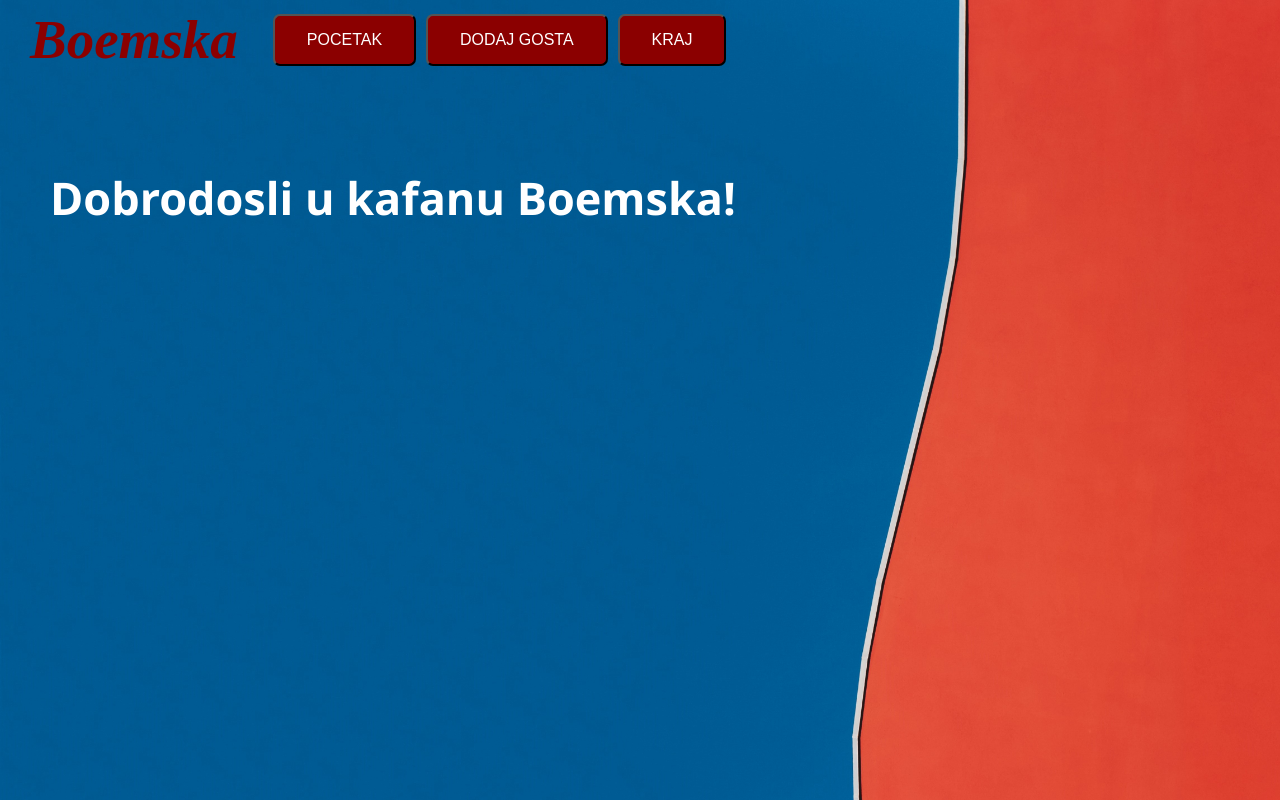
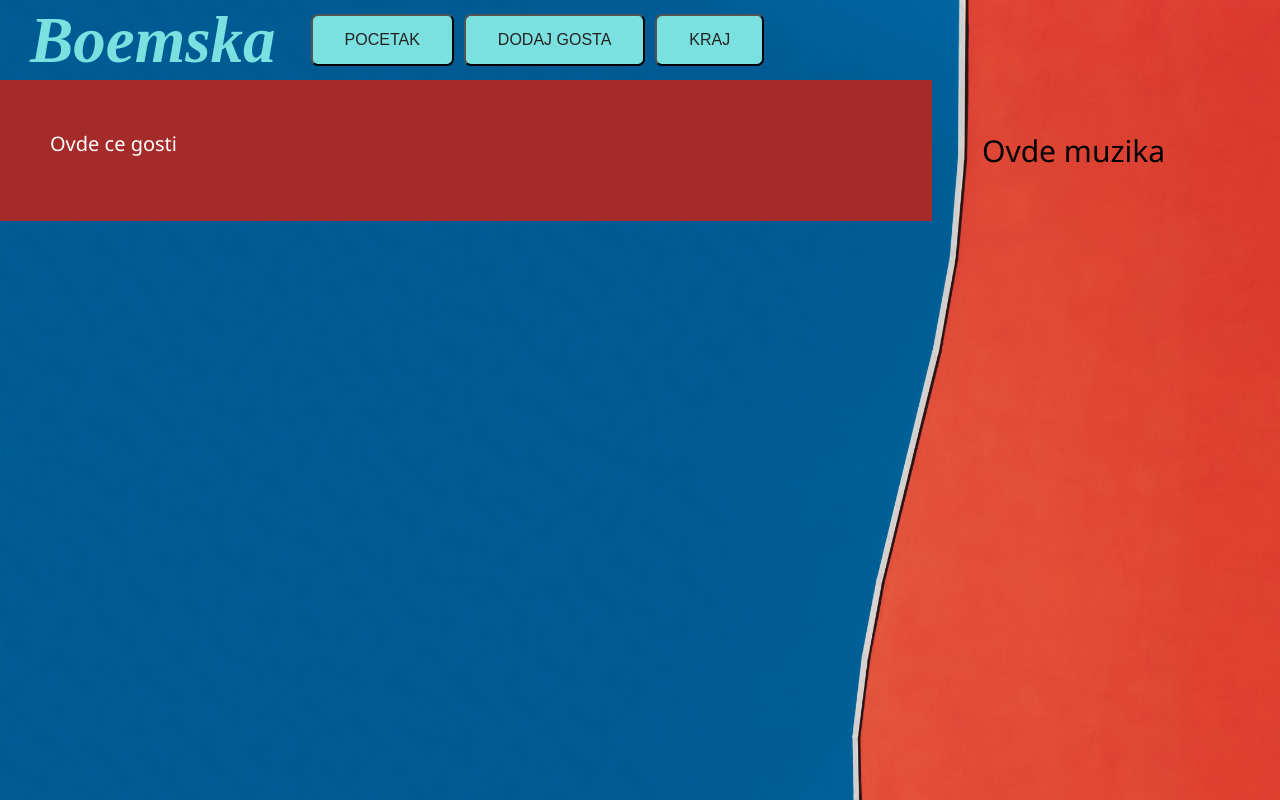
Before and after one commit to andjstam/RWAProject1, a website built with webpack: page index.html in a window 1280 px wide. Built offline with nearby package versions, Linux system fonts and the light colour scheme.

Commit message:
main page 2

```diff
--- a/css/main-page.css
+++ b/css/main-page.css
@@ -1,8 +1,20 @@
+.mainContainer{
+    display:flex;
+    flex-direction: row;
+}
 
-
-.dobrdoslica{
-    font-size: 45px;
+.gostiDiv{
+    background-color: brown;
+    width: 65%;
+    font-size: 20px;
     font-family: 'Segoe UI', Tahoma, Geneva, Verdana, sans-serif;
     padding: 50px;
     color:white;
 }
+
+.pevacicaDiv{
+    font-size: 30px;
+    font-family: 'Segoe UI', Tahoma, Geneva, Verdana, sans-serif;
+    padding: 50px;
+    color: black;
+}
--- a/css/navigation-bar.css
+++ b/css/navigation-bar.css
@@ -11,19 +11,19 @@ body{
 }
 
 .logo{
-    font-size: 55px;
+    font-size: 65px;
     font-weight: 600;
     font-family: 'Goudy Old Style';
     font-style: italic;
-    color:darkred;
+    color: rgb(123, 224, 224);
     margin:30px;
     padding: 0px;
     line-height: 80px;
 }
 
 .dugme{
-    background-color: darkred;
-    color: white;
+    background-color:rgb(123, 224, 224);
+    color: rgb(36, 33, 33);
     transition-duration: 0.2s;
     padding: 15px 32px;
     margin: 5px;
@@ -34,6 +34,6 @@ body{
     font-size: 16px;
 }
 .dugme:hover{
-    background-color: firebrick;
+    background-color: rgb(77, 73, 73)k;
     color: rgb(77, 73, 73);
 }
--- a/src/Pages/main-page.js
+++ b/src/Pages/main-page.js
@@ -3,16 +3,28 @@ import '../../css/main-page.css';
 export class MainPage{
 
     constructor(){
-        this.mainContainer=document.getElementById("main");
+        this.body=document.getElementById("main");
+    }
+
+    makeElement(el, name, parent)
+    {
+        let element=document.createElement(el);
+        element.className=name;
+        parent.appendChild(element);
+        return element;
     }
 
     drawMainView(){
     //dva diva(row), u jednom crta inicijalne stolove, u drugom pevaljku
+        const mainContainer=document.getElementById("main-content");
+        mainContainer.className="mainContainer";
 
-        const dobrodoslica=document.createElement("h2");
-        dobrodoslica.className="dobrdoslica";
-        dobrodoslica.innerHTML="Dobrodosli u kafanu Boemska!";
-        this.mainContainer.appendChild(dobrodoslica);
+        let gostiDiv=this.makeElement("div","gostiDiv",mainContainer);
+        gostiDiv.innerHTML="Ovde ce gosti";
+        let pevacicaDiv=this.makeElement("div","pevacicaDiv",mainContainer);
+        pevacicaDiv.innerHTML="Ovde muzika";
+
+        this.body.appendChild(mainContainer);
     }
 
     drawGuest(){
--- a/webpack.config.js
+++ b/webpack.config.js
@@ -9,7 +9,6 @@ module.exports = {
     filename: 'bundle.js',
     publicPath: './dist'
   },
-  watch: true,
   devServer: {
       contentBase: './dist'
   },
```
Also changed, not shown: 1 other file.
